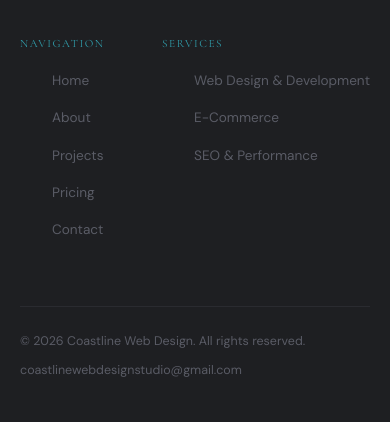
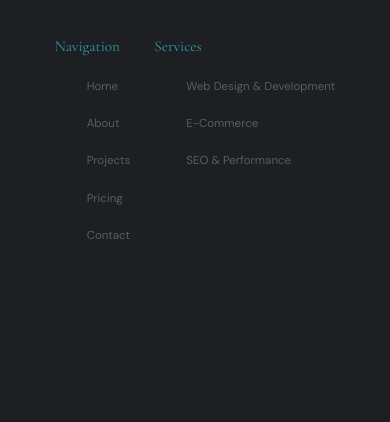
Before and after one commit to jennasmithx/coastline-web-design-studio, a plain HTML site: page about.html in a window 390 px wide. Shown: the part 5020-5442 px from the top of the page. After the commit the page ends 5323 px from the top, so only its background shows below. Drawn offline with nearby package versions, Linux system fonts and the light colour scheme.

Commit message:
upppdate

```diff
--- a/about.html
+++ b/about.html
@@ -222,11 +222,11 @@
     <div class="container">
       <div class="footer-inner">
         <div class="footer-brand">
-          <div class="nav-logo">
-            Coastline Web Design<span style="color: var(--gold)">.</span>
-          </div>
+          <div class="nav-logo">Coastline Web Design<span style="color:var(--gold)">.</span></div>
           <p>Premium web design for brands that mean business.</p>
         </div>
+
+        <div class="footer-links-row">
           <div class="footer-links">
             <h3>Navigation</h3>
             <ul>
@@ -246,10 +246,6 @@
             </ul>
           </div>
         </div>
-      <div class="footer-bottom">
-        <span>© 2026 Coastline Web Design. All rights reserved.</span>
-        <span>coastlinewebdesignstudio@gmail.com</span>
-      </div>
       </div>
   </footer>
 
--- a/style.css
+++ b/style.css
@@ -800,10 +800,13 @@ footer {
 
 .footer-inner {
   display: flex;
-  justify-content: space-between;
-  align-items: flex-start;
+  flex-direction: column;
+  align-items: center;
   gap: 40px;
-  flex-wrap: wrap;
+}
+
+.footer-brand {
+  text-align: center;
 }
 
 .footer-brand p {
@@ -813,11 +816,23 @@ footer {
   color: var(--muted);
 }
 
+.footer-links-row {
+  display: flex;
+  flex-wrap: nowrap;
+  justify-content: center;
+  gap: 40px;
+}
+
+.footer-links {
+  text-align: left;
+}
+
 .footer-links h3 {
   font-family: var(--serif);
-  font-size: .7rem;
-  letter-spacing: .14em;
-  text-transform: uppercase;
+  font-size: 1.1rem;
+  font-weight: 400;
+  letter-spacing: 0;
+  text-transform: none;
   color: var(--gold);
   margin-bottom: 16px;
 }
@@ -829,7 +844,7 @@ footer {
 }
 
 .footer-links a {
-  font-size: .85rem;
+  font-size: .8rem;
   color: var(--muted);
   transition: color .2s;
 }
@@ -839,7 +854,7 @@ footer {
 }
 
 .footer-bottom {
-  margin-top: 48px;
+  margin-top: 20px;
   padding-top: 24px;
   border-top: 1px solid var(--border);
   font-size: .78rem;
@@ -848,6 +863,20 @@ footer {
   justify-content: space-between;
   flex-wrap: wrap;
   gap: 8px;
+}
+
+@media (max-width: 500px) {
+  .footer-links-row {
+    gap: 24px;
+  }
+
+  .footer-links h3 {
+    font-size: .95rem;
+  }
+
+  .footer-links a {
+    font-size: .72rem;
+  }
 }
 
 /* ─── THANK YOU ─── */
```
Also changed, not shown: contact.html (+2 -4 lines), ecommerce.html (+3 -0 lines), index.html (+3 -0 lines), pricing.html (+13 -10 lines), projects.html (+3 -7 lines), seoperformance.html (+3 -0 lines), webdev.html (+3 -0 lines). Lines whose indentation alone changed are shown as unchanged.
